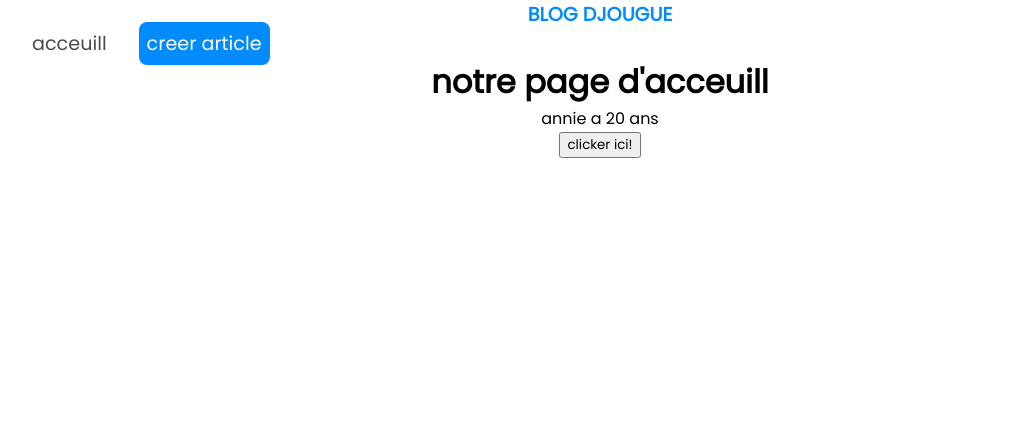
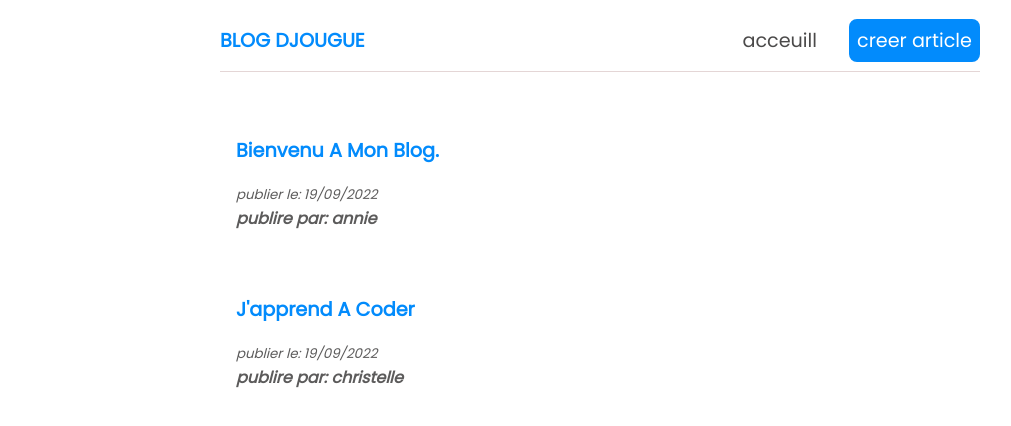
Before and after one commit to cartogra/react-pour-debutant-et-creation-d-un-bloc, a React (Create React App) app: page / in a window 1280 px wide. Shown: the top 426 px of the page, without its empty margins (40-1051 px from the left). Built offline with nearby package versions, Linux system fonts and the light colour scheme.

Commit message:
a jout des blogs

```diff
--- a/src/Home.js
+++ b/src/Home.js
@@ -1,19 +1,38 @@
  import { useState } from "react";
 const Home = () => {
 
-const[name, setName]= useState('annie')
-const[age, setAge]= useState(20)
+const [blogs, setBlog] = useState([
 
-    const handleClick = () => {
-       setName('christelle');
-       setAge('30');
-    };
+  {
+    id:1,
+    title: "bienvenu a mon blog.",
+    body: "a dui. cras pellentesque. sed dictum. proin eget odio",
+    author: "annie",
+    date: "19/09/2022"
+  },
+  {
+    id:2,
+    title: "j'apprend a coder",
+    body: "cursus vestibulum. mauris magna. duis dignissin temporq",
+    author: "christelle",
+    date: "19/09/2022"
+  }
+]);
+
     return (
         <div className="home">
-            <h1>notre page d'acceuill</h1>
-            <p>{name} a {age} ans</p>
-            <button onClick={ (e) => handleClick()}>clicker ici!</button>
+            <div className="bloglist">
+                {
+                    blogs.map( (blog) => (
+                    <div className="blog" key={blog.id}>
+                        <a href="" className="blog-titre">{blog.title}</a>
+                        <small className="blog-publication-date">publier le: {blog.date}</small>
+                        <p className="blog-author">publire par: {blog.author}</p>
+                    </div>
 
+                    ))
+                }
+            </div>
 
         </div>
      );
--- a/src/index.css
+++ b/src/index.css
@@ -7,14 +7,14 @@
   -moz-osx-font-smoothing: grayscale;
 }
 
-.navbar{
+.NavBar{
   display: flex;
   align-items: center;
   justify-content: space-between;
   width: 760px;
   margin: 10px auto;
   padding: 1rem 0;
-  border-bottom: solid 1px #ddd;
+  border-bottom: solid 1px rgb(228, 214, 214);
 }
 
 .logo{
```
